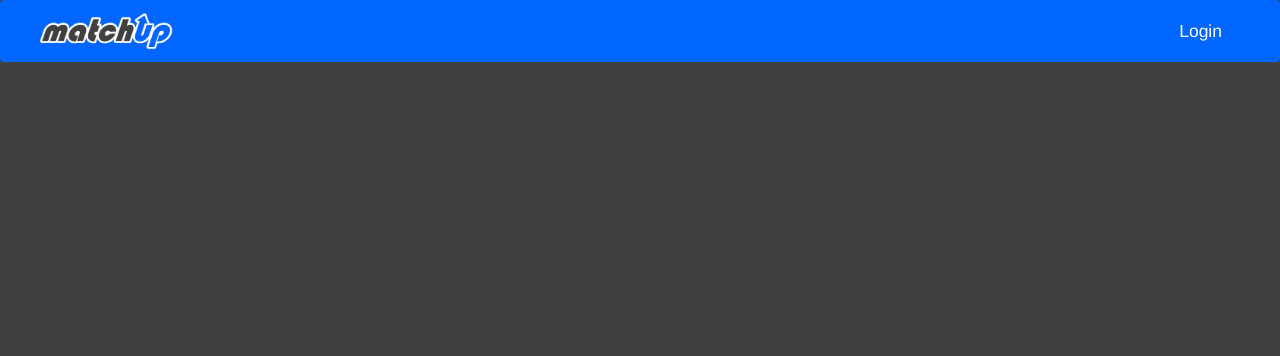
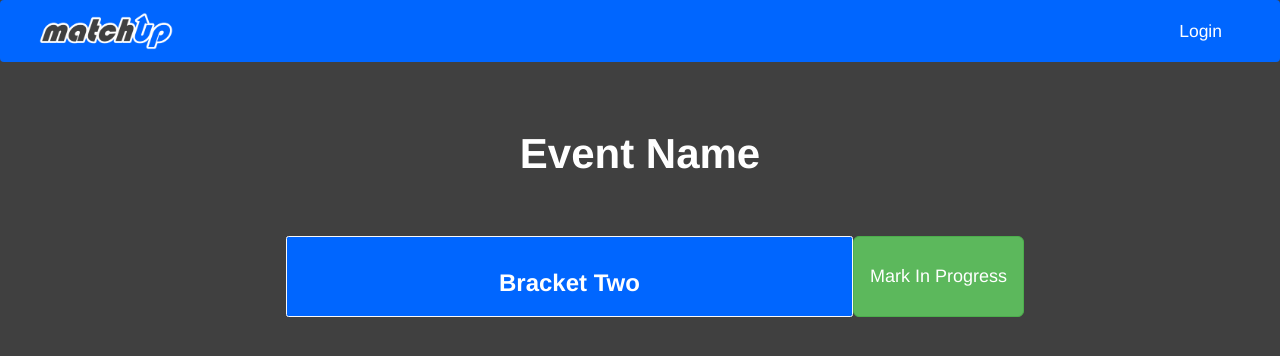
Before and after one commit to C-Dahr/matchup, a Vue app in the folder client/: page /matchQueue in a window 1280 px wide. Shown: the top 356 px of the page. Built offline with nearby package versions, Linux system fonts and the light colour scheme.

Commit message:
Initial MatchQueue view creation

```diff
--- a/client/src/router/index.js
+++ b/client/src/router/index.js
@@ -4,6 +4,7 @@ import Login from '../views/Login.vue';
 import SignUp from '../views/SignUp.vue';
 import Home from '../views/Home.vue';
 import CreateEvent from '../views/CreateEvent.vue';
+import MatchQueue from '../views/MatchQueue.vue';
 import store from '../store';
 import EditProfile from '../views/EditProfile.vue';
 
@@ -58,6 +59,11 @@ const routes = [
       requiresAuth: true,
     },
   },
+  {
+    path: '/matchQueue',
+    name: 'matchQueue',
+    component: MatchQueue,
+  },
 ];
 
 const router = new VueRouter({
--- /dev/null
+++ b/client/src/views/MatchQueue.vue
@@ -0,0 +1,36 @@
+<template>
+  <div class="match-queue">
+    <div class="form-title">
+      <p>Event Name</p>
+    </div>
+    <b-container class="bv-example-row card-deck">
+        <b-row class="card border-light">
+            <div class="card-body">
+                <h3 class="card-title">Bracket Two</h3>
+            </div>
+        </b-row>
+        <b-row>
+            <input class="btn btn-success btn-lg in-progress-submit" type="submit"
+                 value="Mark In Progress"/>
+        </b-row>
+    </b-container>
+  </div>
+</template>
+
+
+<style scoped>
+.card {
+    background-color: #0066FF !important;
+    width: 30rem;
+}
+.card-title{
+    font-weight: bold;
+}
+.card-deck {
+  width: 60%;
+  min-width: 500px;
+  display: flex;
+  justify-content: center;
+}
+
+</style>
```
Also changed, not shown: 1 other file (tests, documents, lock files or other folders).
